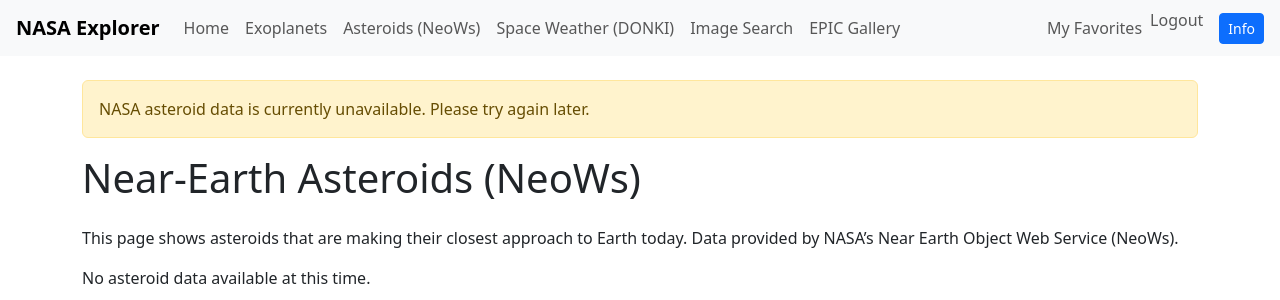
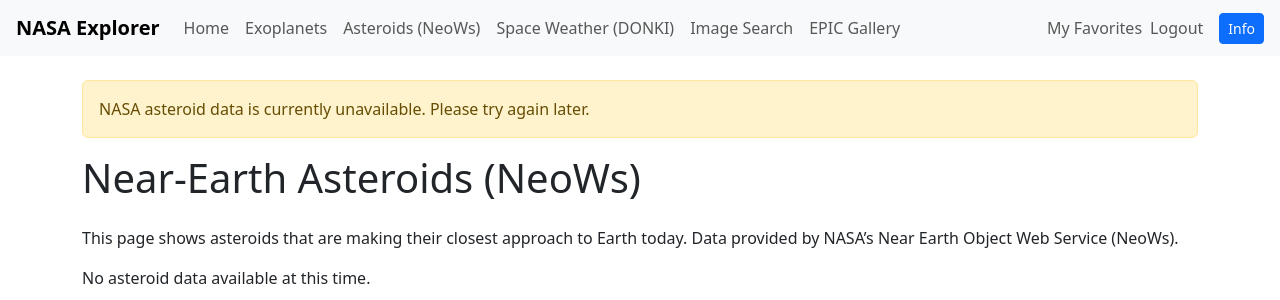
Before and after one commit to fhsuae/finalprojectAlexanderEscobedo, a Django app: page /space/asteroids/ in a window 1280 px wide. Shown: the top 300 px of the page. Run offline with Django 5.2, Linux system fonts and the light colour scheme; the visitor is signed in with stand-in values (Sample User, id 1); data that the repository does not hold is empty.

Commit message:
Fix navbar logout button alignment to match other nav items

```diff
--- a/nasaexplorer/templates/base.html
+++ b/nasaexplorer/templates/base.html
@@ -70,11 +70,10 @@
                         <li class="nav-item">
                             <a class="nav-link" href="{% url 'space:favorites' %}">My Favorites</a>
                         </li>
-                        <li class="nav-item">
-                            <!-- Logout button -->
-                            <form method="post" action="{% url 'space:logout' %}" style="display:inline;">
+                        <li class="nav-item d-flex align-items-center">
+                            <form method="post" action="{% url 'space:logout' %}" class="m-0 p-0">
                                 {% csrf_token %}
-                                <button type="submit" class="nav-link btn btn-link" style="padding: 0; border: none; background: none;">
+                                <button type="submit" class="btn btn-link nav-link p-0 m-0 align-baseline" style="cursor:pointer;">
                                     Logout
                                 </button>
                             </form>
```
